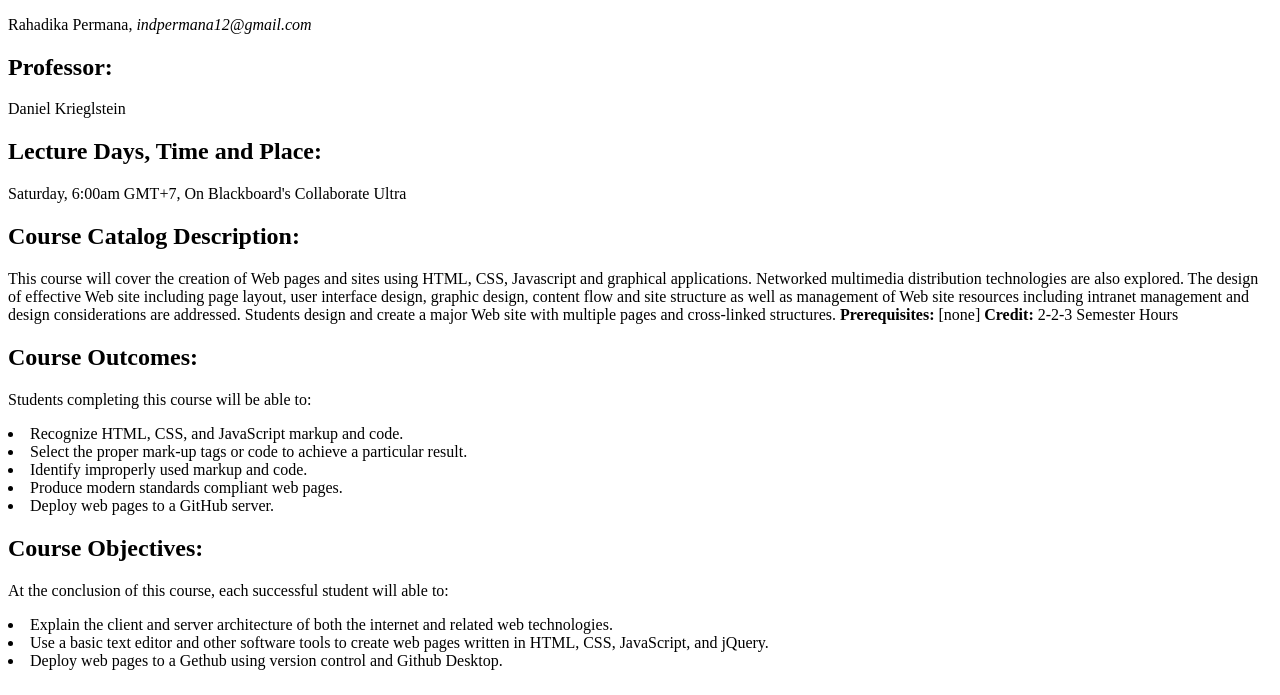
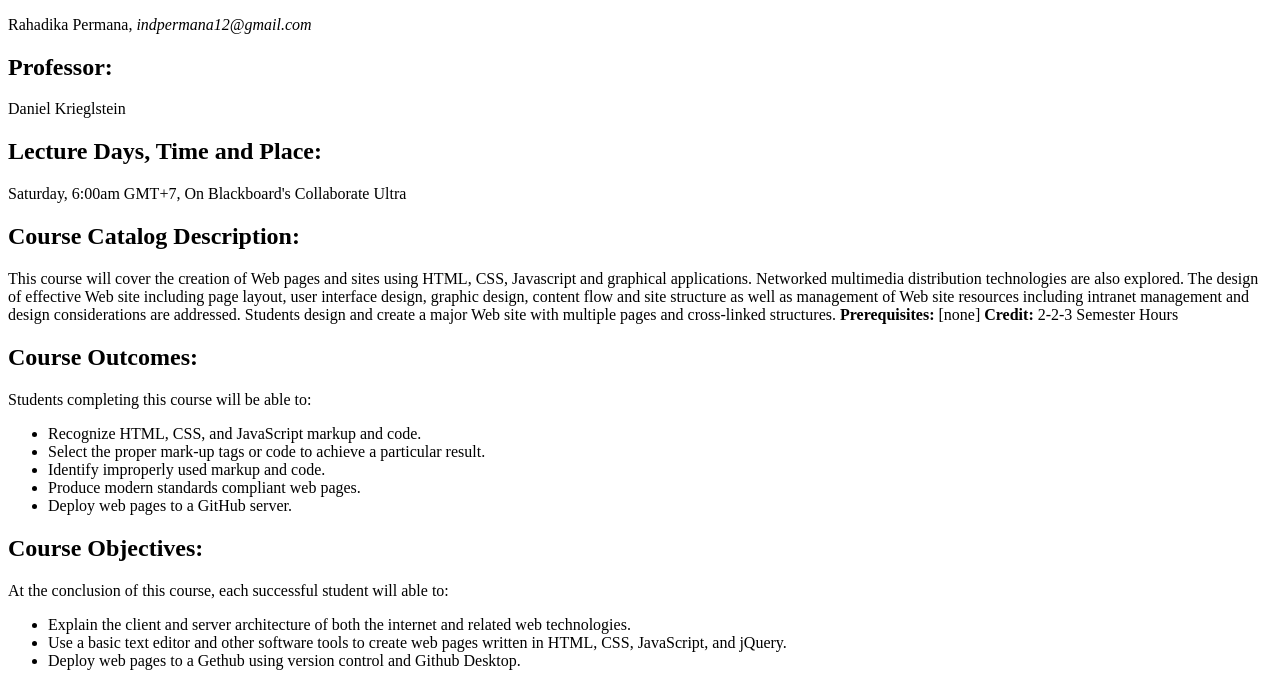
Before and after one commit to Rahadika-hub/Webdev_lab2, a plain HTML site: page index.html in a window 1280 px wide. Shown: the part 105-800 px from the top of the page. Drawn offline with Linux system fonts and the light colour scheme.

Commit message:
finalize_2

```diff
--- a/index.html
+++ b/index.html
@@ -16,15 +16,19 @@
 	 <p>This course will cover the creation of Web pages and sites using HTML, CSS, Javascript and graphical applications. Networked multimedia distribution technologies are also explored. The design of effective Web site including page layout, user interface design, graphic design, content flow and site structure as well as management of Web site resources including intranet management and design considerations are addressed. Students design and create a major Web site with multiple pages and cross-linked structures. <strong>Prerequisites:</strong> [none] <strong>Credit:</strong> 2-2-3 Semester Hours</p>
 	<h2>Course Outcomes:</h2>
 	 <p>Students completing this course will be able to:</p>
+	 <ul>
 		<li>Recognize HTML, CSS, and JavaScript markup and code.</li>
 		<li>Select the proper mark-up tags or code to achieve a particular result.</li>
 		<li>Identify improperly used markup and code.</li>
 		<li>Produce modern standards compliant web pages.</li>
 		<li>Deploy web pages to a GitHub server.</li>
+	 </ul>
 	<h2>Course Objectives:</h2>
 	 <p>At the conclusion of this course, each successful student will able to:</p>
+	 <ul>
 		<li>Explain the client and server architecture of both the internet and related web technologies.</li>
 		<li>Use a basic text editor and other software tools to create web pages written in HTML, CSS, JavaScript, and jQuery.</li>
 		<li>Deploy web pages to a Gethub using version control and Github Desktop.</li>
+	 </ul>
   </body>
  </html>
```
